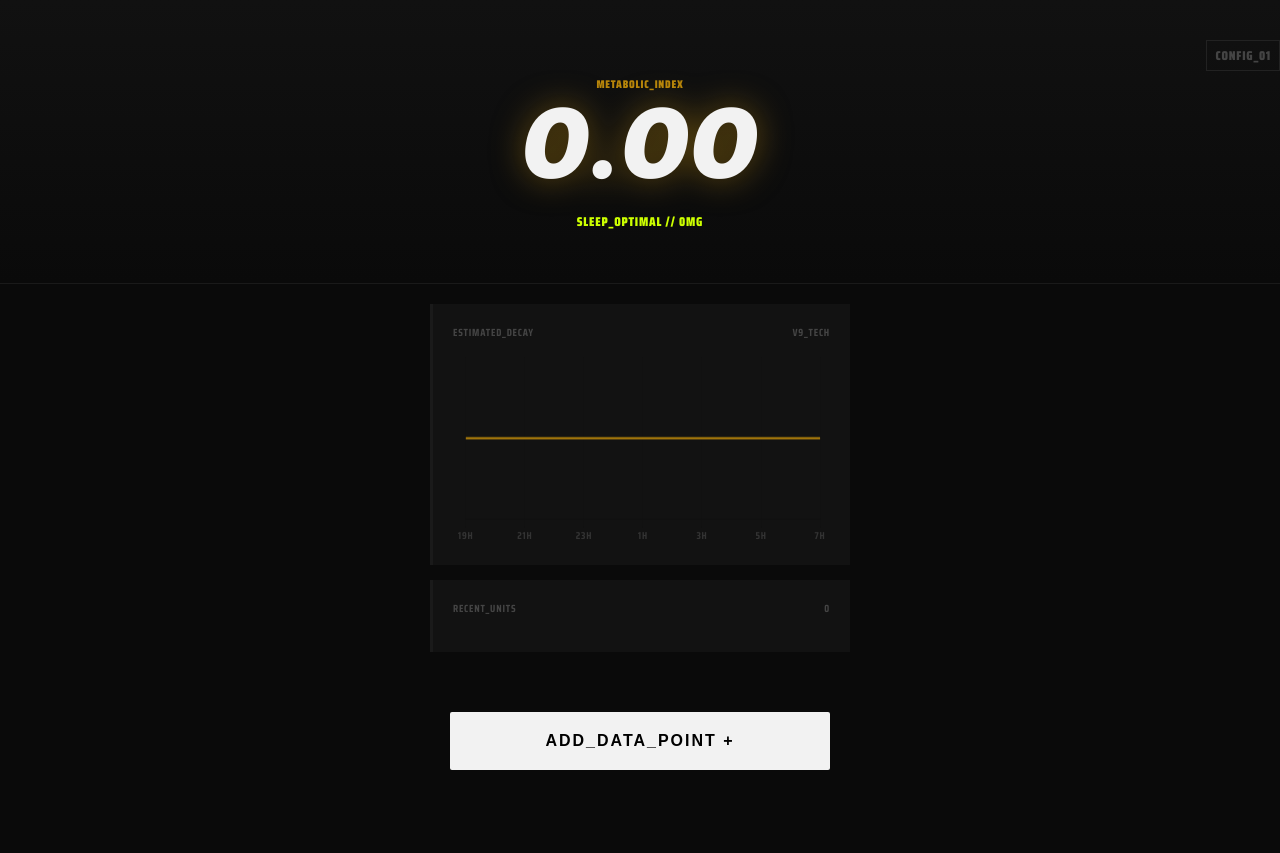
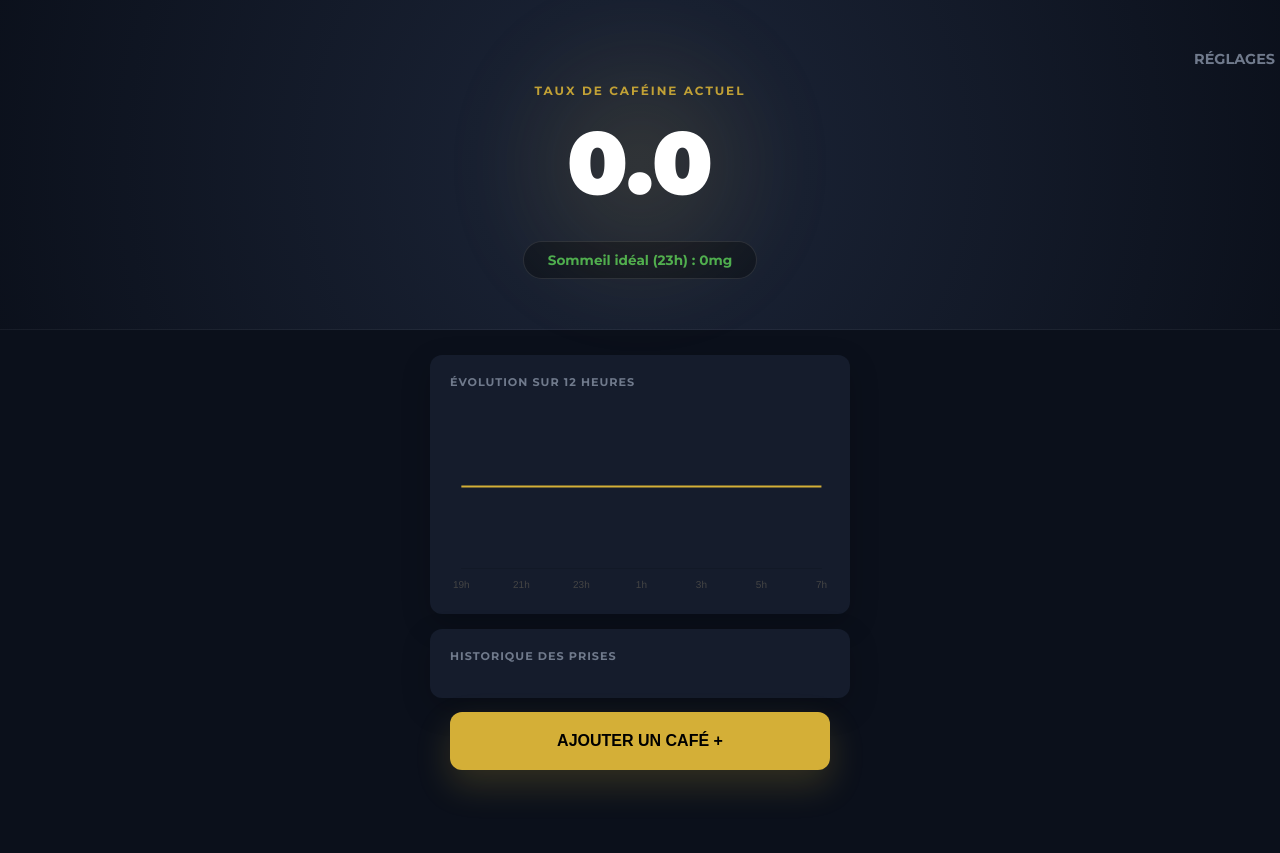
Before and after one commit to Voiston/Coffee-Tracker, a plain HTML site: page index.html in a window 1280 px wide. Before the commit the page ends 807 px from the top, so only its background shows below. Drawn offline with nearby package versions, Linux system fonts and the light colour scheme.

Commit message:
Update index.html

```diff
--- a/index.html
+++ b/index.html
@@ -3,216 +3,229 @@
 <head>
     <meta charset="UTF-8">
     <meta name="viewport" content="width=device-width, initial-scale=1.0, maximum-scale=1.0, user-scalable=no, viewport-fit=cover">
-    <title>CAFFEINE PROTOCOL V9</title>
+    <title>Suivi Caféine Pro</title>
 
     <script src="https://cdn.jsdelivr.net/npm/chart.js"></script>
     <meta name="apple-mobile-web-app-capable" content="yes">
-    <meta name="apple-mobile-web-app-status-bar-style" content="black">
+    <meta name="apple-mobile-web-app-status-bar-style" content="black-translucent">
 
     <style>
-        @import url('https://fonts.googleapis.com/css2?family=Inter:ital,wght@1,900&family=Saira+Condensed:wght@700;900&display=swap');
+        @import url('https://fonts.googleapis.com/css2?family=Montserrat:wght@400;700;900&display=swap');
 
         :root {
-            --bg: #0A0A0A;
-            --surface: #121212;
-            --accent: #B8860B; /* Bronze métallique */
-            --text: #F2F2F2;
-            --text-dim: #444444;
-            --radius: 2px;
+            --bg: #0B101B; /* Bleu Anthracite */
+            --surface: #151C2C;
+            --accent: #D4AF37; /* Or / Bronze doux */
+            --text: #FFFFFF;
+            --text-dim: #707A8C;
+            --radius: 12px;
         }
 
         body {
-            font-family: 'Saira Condensed', sans-serif;
+            font-family: 'Montserrat', sans-serif;
             background-color: var(--bg);
             color: var(--text);
             margin: 0; padding: 0;
             display: flex; flex-direction: column; align-items: center;
-            letter-spacing: 0.05em;
         }
 
-        /* --- DASHBOARD HEADER --- */
+        /* --- HEADER --- */
         .hero {
             width: 100%;
-            padding: 70px 20px 50px;
-            background: linear-gradient(180deg, #111 0%, #0A0A0A 100%);
-            border-bottom: 1px solid #1A1A1A;
+            padding: 80px 20px 50px;
+            background: radial-gradient(circle at center, #1C2538 0%, #0B101B 100%);
             text-align: center;
             position: relative;
+            border-bottom: 1px solid rgba(255,255,255,0.05);
         }
 
         .settings-btn {
-            position: absolute; top: 40px; right: 20px;
-            color: var(--text-dim); font-size: 0.8rem; cursor: pointer;
-            font-weight: 900; border: 1px solid #222; padding: 4px 8px;
+            position: absolute; top: 50px; right: 25px;
+            color: var(--text-dim); font-size: 0.9rem; font-weight: 700;
         }
 
-        .label-tech {
-            font-size: 0.7rem;
+        .label-main {
+            font-size: 0.75rem;
+            letter-spacing: 2px;
             color: var(--accent);
             text-transform: uppercase;
-            font-weight: 900;
+            font-weight: 700;
+            opacity: 0.9;
         }
 
-        /* --- PULSE EFFECT (VISIBLE & MASCULIN) --- */
+        /* --- EFFET PULSE ECLIPSE --- */
         #mg-display {
-            font-family: 'Inter', sans-serif; /* Inter Black Italic */
-            font-size: 6rem;
+            font-size: 5.5rem;
             font-weight: 900;
-            font-style: italic;
             display: block;
-            margin: 5px 0;
+            margin: 10px 0;
             color: var(--text);
-            line-height: 0.9;
             position: relative;
+            z-index: 2;
         }
 
-        @keyframes pulse-shadow {
-            0% { filter: drop-shadow(0 0 5px rgba(184, 134, 11, 0.2)); }
-            50% { filter: drop-shadow(0 0 20px rgba(184, 134, 11, 0.6)); }
-            100% { filter: drop-shadow(0 0 5px rgba(184, 134, 11, 0.2)); }
+        .pulse-circle {
+            position: absolute;
+            top: 50%; left: 50%;
+            transform: translate(-50%, -50%);
+            width: 180px; height: 180px;
+            background: var(--accent);
+            border-radius: 50%;
+            filter: blur(60px);
+            opacity: 0.1;
+            z-index: 1;
+            animation: pulse-aura var(--pulse-speed, 3s) infinite ease-in-out;
         }
 
-        .active-pulse {
-            animation: pulse-shadow var(--pulse-speed, 2s) infinite ease-in-out;
+        @keyframes pulse-aura {
+            0% { opacity: 0.05; transform: translate(-50%, -50%) scale(0.9); }
+            50% { opacity: 0.25; transform: translate(-50%, -50%) scale(1.1); }
+            100% { opacity: 0.05; transform: translate(-50%, -50%) scale(0.9); }
         }
 
-        .status-bar {
+        .status-badge {
             display: inline-flex;
-            align-items: center;
-            gap: 12px;
-            margin-top: 20px;
-            font-size: 0.8rem;
-            font-weight: 900;
-            color: var(--text-dim);
-            text-transform: uppercase;
+            padding: 10px 24px;
+            background: rgba(0,0,0,0.3);
+            border-radius: 30px;
+            font-size: 0.85rem;
+            font-weight: 700;
+            margin-top: 15px;
+            border: 1px solid rgba(255,255,255,0.1);
         }
 
-        /* --- CONTAINER --- */
-        .container { width: 92%; max-width: 420px; margin-top: 20px; padding-bottom: 140px; }
+        /* --- CONTENU --- */
+        .container { width: 92%; max-width: 420px; margin-top: 25px; padding-bottom: 140px; }
 
         .card {
             background: var(--surface);
-            border-left: 3px solid #1A1A1A;
+            border-radius: var(--radius);
             padding: 20px;
             margin-bottom: 15px;
+            box-shadow: 0 10px 30px rgba(0,0,0,0.2);
         }
 
-        .card-header {
-            font-size: 0.65rem;
+        .card-title {
+            font-size: 0.7rem;
             color: var(--text-dim);
+            text-transform: uppercase;
+            letter-spacing: 1px;
+            font-weight: 700;
             margin-bottom: 15px;
-            display: flex; justify-content: space-between;
+            display: block;
         }
 
-        /* --- ACTION BUTTON --- */
+        /* --- BOUTONS --- */
         .btn-main {
             position: fixed; bottom: 30px;
-            width: 88%; max-width: 380px;
-            background: var(--text);
+            width: 85%; max-width: 380px;
+            background: var(--accent);
             color: #000;
             border: none;
             padding: 20px;
             font-size: 1rem;
             font-weight: 900;
             text-transform: uppercase;
-            letter-spacing: 2px;
+            border-radius: var(--radius);
+            box-shadow: 0 15px 35px rgba(212, 175, 55, 0.2);
             z-index: 100;
-            border-radius: var(--radius);
         }
 
-        /* --- LOGS --- */
+        /* --- HISTORIQUE --- */
         .log-item {
             display: flex; justify-content: space-between; align-items: center;
-            padding: 12px 0; border-bottom: 1px dotted #222;
+            padding: 15px 0; border-bottom: 1px solid rgba(255,255,255,0.05);
         }
         .log-info strong { font-size: 1rem; color: var(--text); }
-        .log-info div { font-size: 0.7rem; color: var(--text-dim); margin-top: 2px; }
-        .del-btn { color: #333; font-weight: 900; padding: 10px; }
+        .log-info div { font-size: 0.75rem; color: var(--text-dim); margin-top: 3px; }
+        .del-btn { color: #5C667A; font-weight: 700; padding: 10px; }
 
-        /* --- MODALS --- */
+        /* --- MODAL --- */
         .modal-overlay {
             position: fixed; top: 0; left: 0; right: 0; bottom: 0;
-            background: rgba(0,0,0,0.96); display: none;
+            background: rgba(11, 16, 27, 0.95); display: none;
             justify-content: center; align-items: center; z-index: 200;
         }
         .modal {
-            background: #000; width: 85%; padding: 30px;
-            border: 1px solid #222; border-radius: var(--radius);
+            background: var(--surface); width: 85%; padding: 30px;
+            border-radius: var(--radius); border: 1px solid rgba(255,255,255,0.1);
         }
-        .grid-opts { display: grid; grid-template-columns: 1fr 1fr; gap: 10px; margin-bottom: 20px; }
-        .btn-opt {
-            background: #111; border: 1px solid #222; color: #fff;
-            padding: 15px; font-weight: 900; font-family: 'Saira Condensed';
+        .grid-choices { display: grid; grid-template-columns: 1fr 1fr; gap: 12px; margin-bottom: 25px; }
+        .btn-choice {
+            background: rgba(255,255,255,0.05); border: 1px solid rgba(255,255,255,0.1); color: #fff;
+            padding: 15px; border-radius: 8px; font-weight: 700;
         }
-        .btn-opt.active { background: var(--accent); color: #000; }
+        .btn-choice.active { background: var(--accent); color: #000; }
 
         input {
-            background: #000; border: 1px solid #222; color: #fff;
-            padding: 15px; width: 100%; margin-bottom: 10px; box-sizing: border-box;
-            font-family: 'Saira Condensed'; font-size: 1.1rem;
+            background: #080C14; border: 1px solid rgba(255,255,255,0.1); color: #fff;
+            padding: 15px; width: 100%; margin-bottom: 12px; box-sizing: border-box;
+            border-radius: 8px; font-size: 1rem;
         }
     </style>
 </head>
 <body>
 
     <div class="hero">
-        <div class="settings-btn" onclick="openModal('modal-settings')">CONFIG_01</div>
-        <span class="label-tech">METABOLIC_INDEX</span>
-        <span id="mg-display" class="active-pulse">0.00</span>
-        <div class="status-bar" id="sleep-badge">
-            <span id="sleep-txt">ANALYZING_SYSTEM</span>
+        <div class="pulse-circle" id="pulse"></div>
+        <div class="settings-btn" onclick="openModal('modal-settings')">RÉGLAGES</div>
+        <span class="label-main">Taux de caféine actuel</span>
+        <span id="mg-display">0.00</span>
+        <div class="status-badge" id="sleep-badge">
+            <span id="sleep-txt">Analyse en cours...</span>
         </div>
     </div>
 
     <div class="container">
         <div class="card">
-            <div class="card-header"><span>ESTIMATED_DECAY</span><span>V9_TECH</span></div>
+            <span class="card-title">Évolution sur 12 heures</span>
             <canvas id="mainChart"></canvas>
         </div>
 
         <div class="card">
-            <div class="card-header"><span>RECENT_UNITS</span><span id="entry-count">0</span></div>
+            <span class="card-title">Historique des prises</span>
             <div id="history-list"></div>
         </div>
     </div>
 
-    <button class="btn-main" onclick="openModal('modal-add')">ADD_DATA_POINT +</button>
+    <button class="btn-main" onclick="openModal('modal-add')">Ajouter un café +</button>
 
     <div class="modal-overlay" id="modal-add" onclick="closeModals()">
         <div class="modal" onclick="event.stopPropagation()">
-            <span class="label-tech" style="display:block; margin-bottom:20px;">INPUT_DOSE</span>
-            <div class="grid-opts">
-                <button class="btn-opt" id="p-7" onclick="setPreset(70, 'FORCE_7', 'p-7')">F7 (70MG)</button>
-                <button class="btn-opt" id="p-d" onclick="setPreset(3, 'DECAF', 'p-d')">DCF (3MG)</button>
+            <span class="card-title">Nouvelle dose</span>
+            <div class="grid-choices">
+                <button class="btn-choice" id="p-7" onclick="setPreset(70, 'Espresso F7', 'p-7')">F7 (70mg)</button>
+                <button class="btn-choice" id="p-d" onclick="setPreset(3, 'Déca', 'p-d')">Déca (3mg)</button>
             </div>
-            <input type="number" id="in-mg" placeholder="MG_CUSTOM">
+            <input type="number" id="in-mg" placeholder="Dose personnalisée (mg)">
             <input type="time" id="in-t">
-            <button class="btn-main" style="position:static; width:100%; margin-top:20px; background:var(--accent);" onclick="saveEntry()">CONFIRM</button>
+            <button class="btn-main" style="position:static; width:100%; margin-top:20px;" onclick="saveEntry()">Enregistrer</button>
         </div>
     </div>
 
     <div class="modal-overlay" id="modal-settings" onclick="closeModals()">
         <div class="modal" onclick="event.stopPropagation()">
-            <span class="label-tech" style="display:block; margin-bottom:20px;">HALF_LIFE_ADJUST</span>
-            <div style="text-align:center;">
-                <span style="font-family:'Inter'; font-size:4rem; font-weight:900; font-style:italic;" id="hl-val">5.0</span>
-                <input type="range" id="hl-range" min="2" max="10" step="0.5" style="width:100%; margin:30px 0;" oninput="updateHl(this.value)">
+            <span class="card-title">Profil métabolique</span>
+            <div style="text-align:center; padding: 20px 0;">
+                <span style="font-size:3.5rem; font-weight:900; color:var(--accent);" id="hl-val">5.0</span>
+                <span class="card-title">Heures (Demi-vie)</span>
+                <input type="range" id="hl-range" min="2" max="10" step="0.5" style="width:100%; margin-top:30px;" oninput="updateHl(this.value)">
             </div>
-            <button class="btn-opt" style="width:100%;" onclick="closeModals()">BACK</button>
-            <button onclick="clearAll()" style="color:#222; background:none; border:none; width:100%; margin-top:20px; font-size:0.6rem; font-weight:900;">ERASE_ALL_DATA</button>
+            <button class="btn-choice" style="width:100%;" onclick="closeModals()">Fermer</button>
+            <button onclick="clearAll()" style="color:#444; background:none; border:none; width:100%; margin-top:25px; font-size:0.7rem; font-weight:700;">RÉINITIALISER TOUTES LES DONNÉES</button>
         </div>
     </div>
 
 <script>
-    let entries = JSON.parse(localStorage.getItem('caf_v9') || '[]');
-    let hl = parseFloat(localStorage.getItem('caf_hl_v9') || '5');
+    let entries = JSON.parse(localStorage.getItem('caf_v10') || '[]');
+    let hl = parseFloat(localStorage.getItem('caf_hl_v10') || '5');
     let preset = { mg: 0, lbl: "" };
     let chart;
 
     function init() {
         initChart();
         update();
-        setInterval(update, 10000);
+        setInterval(update, 15000);
         document.getElementById('hl-range').value = hl;
         document.getElementById('hl-val').innerText = hl.toFixed(1);
     }
@@ -227,21 +240,20 @@
     function update() {
         const now = new Date();
         const cur = calc(now);
-        const display = document.getElementById('mg-display');
-        display.innerText = cur.toFixed(2);
+        document.getElementById('mg-display').innerText = cur.toFixed(1);
 
-        // --- PULSE DYNAMIQUE ---
-        let speed = 3 - (Math.min(cur, 150) / 150) * 2.5;
-        display.style.setProperty('--pulse-speed', Math.max(speed, 0.5) + 's');
+        // Update Pulse
+        let speed = 4 - (Math.min(cur, 150) / 150) * 3.5;
+        document.getElementById('pulse').style.setProperty('--pulse-speed', Math.max(speed, 0.5) + 's');
 
-        // --- SLEEP STATUS ---
+        // Sleep Status
         const ton = new Date(); ton.setHours(23,0,0);
         const pred = calc(ton);
         const txt = document.getElementById('sleep-txt');
 
-        if(pred < 50) { txt.style.color = '#CCFF00'; txt.innerText = `SLEEP_OPTIMAL // ${pred.toFixed(0)}MG`; }
-        else if(pred < 100) { txt.style.color = '#FFAA00'; txt.innerText = `SLEEP_RISK // ${pred.toFixed(0)}MG`; }
-        else { txt.style.color = '#FF003C'; txt.innerText = `SLEEP_CRITICAL // ${pred.toFixed(0)}MG`; }
+        if(pred < 50) { txt.style.color = '#4CAF50'; txt.innerText = `Sommeil idéal (23h) : ${pred.toFixed(0)}mg`; }
+        else if(pred < 100) { txt.style.color = '#FF9800'; txt.innerText = `Impact léger (23h) : ${pred.toFixed(0)}mg`; }
+        else { txt.style.color = '#F44336'; txt.innerText = `Impact critique (23h) : ${pred.toFixed(0)}mg`; }
 
         updateChart(now);
         renderHistory();
@@ -250,11 +262,10 @@
     function renderHistory() {
         const list = document.getElementById('history-list');
         list.innerHTML = "";
-        document.getElementById('entry-count').innerText = entries.length;
         [...entries].sort((a,b) => new Date(b.d) - new Date(a.d)).slice(0,4).forEach((i, idx) => {
             const div = document.createElement('div');
             div.className = 'log-item';
-            div.innerHTML = `<div class="log-info"><strong>${i.lbl}</strong><div>${i.mg}MG @ ${new Date(i.d).getHours()}H${new Date(i.d).getMinutes().toString().padStart(2,'0')}</div></div><div class="del-btn" onclick="removeEntry(${entries.length - 1 - idx})">DEL</div>`;
+            div.innerHTML = `<div class="log-info"><strong>${i.lbl}</strong><div>${i.mg}mg • Pris à ${new Date(i.d).getHours()}h${new Date(i.d).getMinutes().toString().padStart(2,'0')}</div></div><div class="del-btn" onclick="removeEntry(${entries.length - 1 - idx})">Suppr.</div>`;
             list.appendChild(div);
         });
     }
@@ -262,7 +273,7 @@
     function saveEntry() {
         const custom = parseFloat(document.getElementById('in-mg').value);
         const mg = custom || preset.mg;
-        const lbl = custom ? "CUSTOM" : preset.lbl;
+        const lbl = custom ? "Perso" : preset.lbl;
         const t = document.getElementById('in-t').value;
         if(!mg || !t) return;
         const [h,m] = t.split(':');
@@ -273,7 +284,7 @@
     }
 
     function removeEntry(idx) { entries.splice(idx, 1); saveStorage(); }
-    function saveStorage() { localStorage.setItem('caf_v9', JSON.stringify(entries)); update(); }
+    function saveStorage() { localStorage.setItem('caf_v10', JSON.stringify(entries)); update(); }
     function openModal(id) {
         document.getElementById(id).style.display = 'flex';
         if(id === 'modal-add') document.getElementById('in-t').value = new Date().getHours().toString().padStart(2,'0')+":"+new Date().getMinutes().toString().padStart(2,'0');
@@ -281,18 +292,18 @@
     function closeModals() { document.querySelectorAll('.modal-overlay').forEach(m => m.style.display = 'none'); }
     function setPreset(mg, lbl, id) {
         preset = { mg, lbl };
-        document.querySelectorAll('.btn-opt').forEach(b => b.classList.remove('active'));
+        document.querySelectorAll('.btn-choice').forEach(b => b.classList.remove('active'));
         document.getElementById(id).classList.add('active');
     }
-    function updateHl(v) { hl = parseFloat(v); document.getElementById('hl-val').innerText = hl.toFixed(1); localStorage.setItem('caf_hl_v9', v); update(); }
-    function clearAll() { if(confirm("FORMAT ALL?")) { entries = []; saveStorage(); location.reload(); } }
+    function updateHl(v) { hl = parseFloat(v); document.getElementById('hl-val').innerText = hl.toFixed(1); localStorage.setItem('caf_hl_v10', v); update(); }
+    function clearAll() { if(confirm("Supprimer toutes les données ?")) { entries = []; saveStorage(); location.reload(); } }
 
     function initChart() {
         const ctx = document.getElementById('mainChart').getContext('2d');
         chart = new Chart(ctx, {
             type: 'line',
-            data: { labels: [], datasets: [{ data: [], borderColor: '#B8860B', borderWidth: 2, tension: 0.1, fill: false, pointRadius: 0 }] },
-            options: { responsive: true, plugins: { legend: false }, scales: { y: { display: false }, x: { ticks: { color: '#333', font: { family: 'Saira Condensed', size: 10 } }, grid: { color: '#111' } } } }
+            data: { labels: [], datasets: [{ data: [], borderColor: '#D4AF37', borderWidth: 2, tension: 0.3, fill: true, backgroundColor: 'rgba(212, 175, 55, 0.05)', pointRadius: 0 }] },
+            options: { responsive: true, plugins: { legend: false }, scales: { y: { display: false }, x: { ticks: { color: '#444', font: { size: 10 } }, grid: { display: false } } } }
         });
     }
 
@@ -300,7 +311,7 @@
         const labels = []; const points = [];
         for(let i=0; i<=12; i+=2) {
             const t = new Date(now.getTime() + i*3600000);
-            labels.push(t.getHours() + 'H');
+            labels.push(t.getHours() + 'h');
             points.push(calc(t).toFixed(1));
         }
         chart.data.labels = labels;
```
